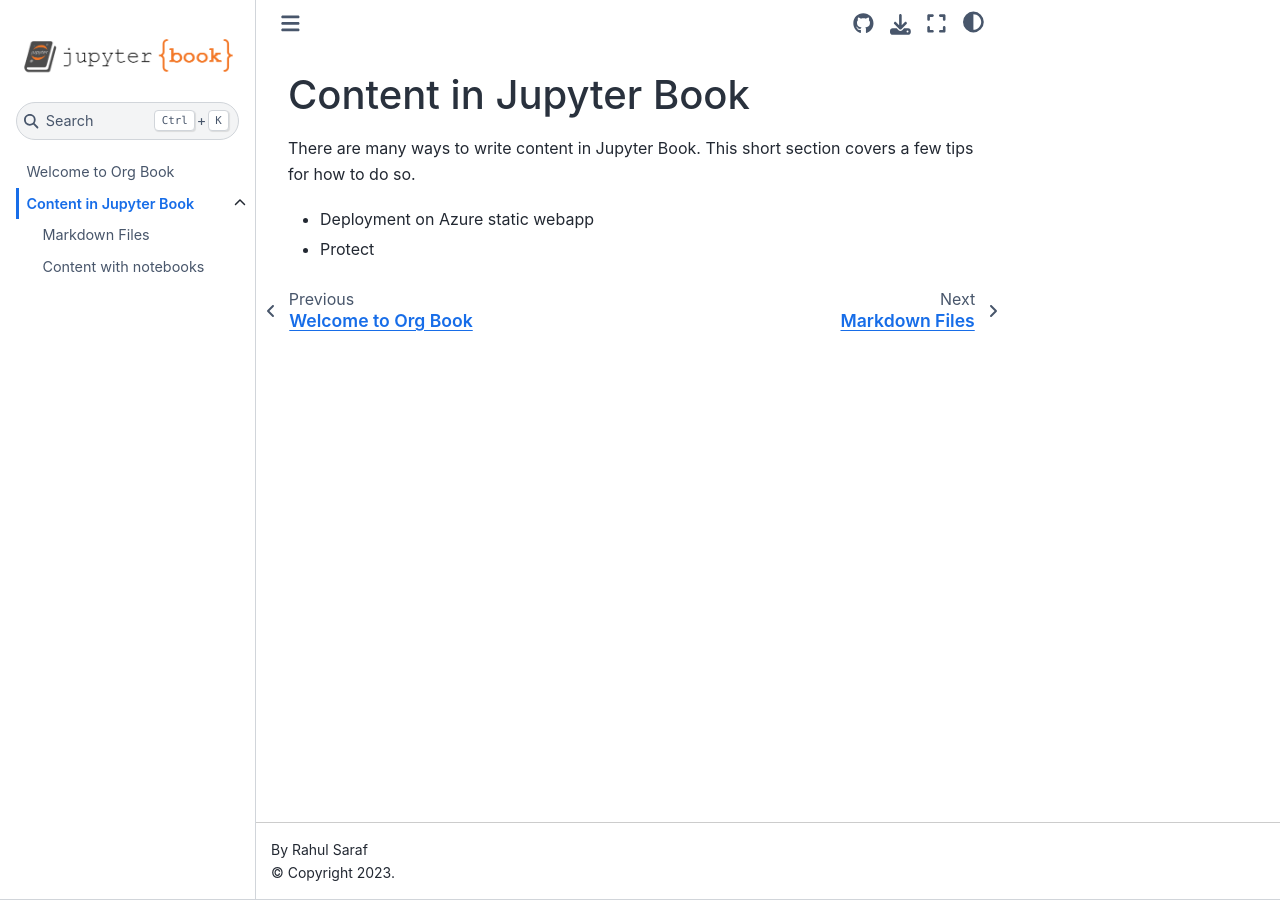
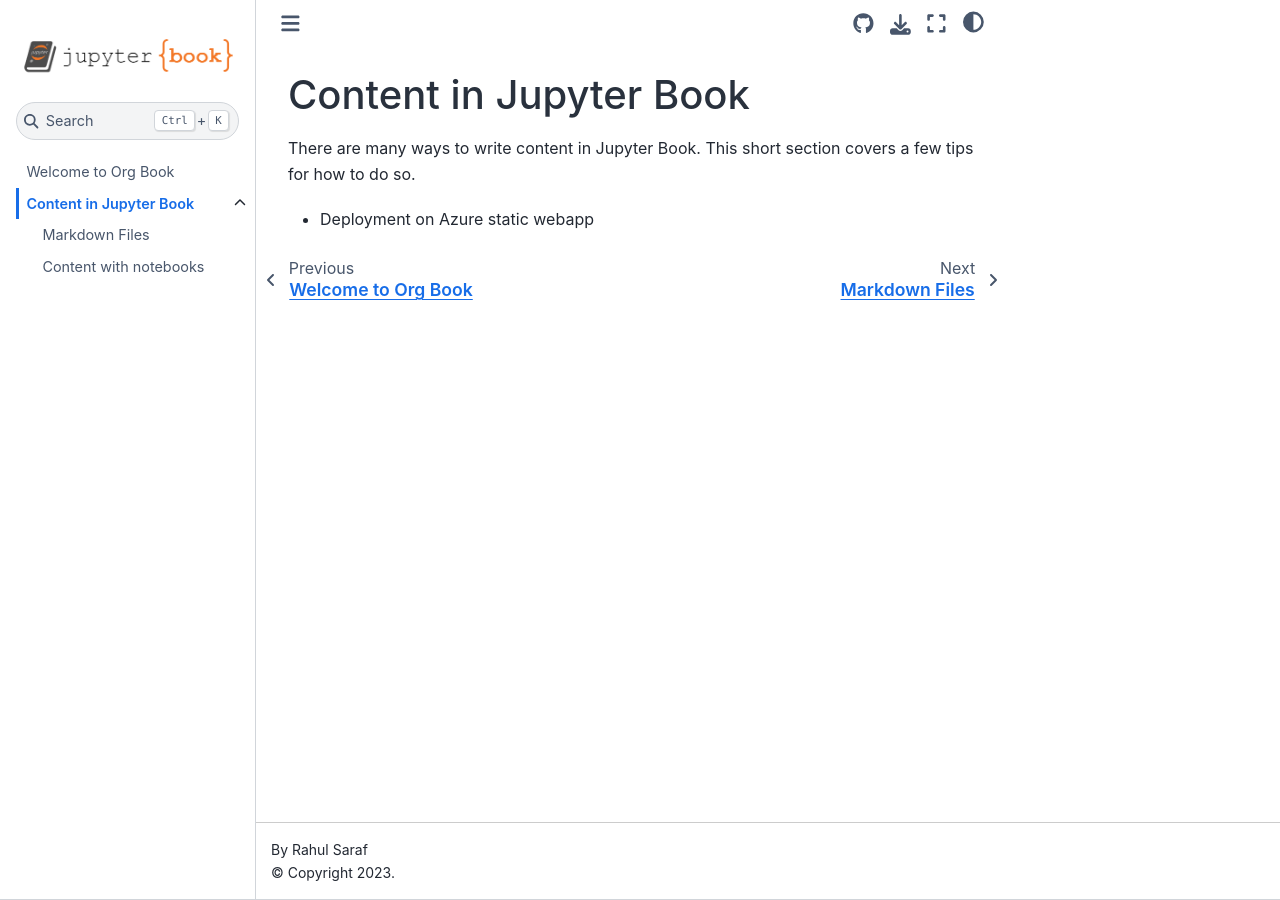
Before and after one commit to Rahuketu86/azurebook, a Jupyter Book: the page built from book/content.md, in a window 1280 px wide. Built offline with Jupyter Book 1.0.4 settings and Sphinx 7.4.7 and the Sphinx Book theme 1.1.4, drawn with Linux system fonts in a browser that asks for light colours.

Commit message:
Update content.md

```diff
--- a/book/content.md
+++ b/book/content.md
@@ -5,4 +5,3 @@ There are many ways to write content in Jupyter Book. This short section
 covers a few tips for how to do so.
 
 - Deployment on Azure static webapp
-- Protect
```
